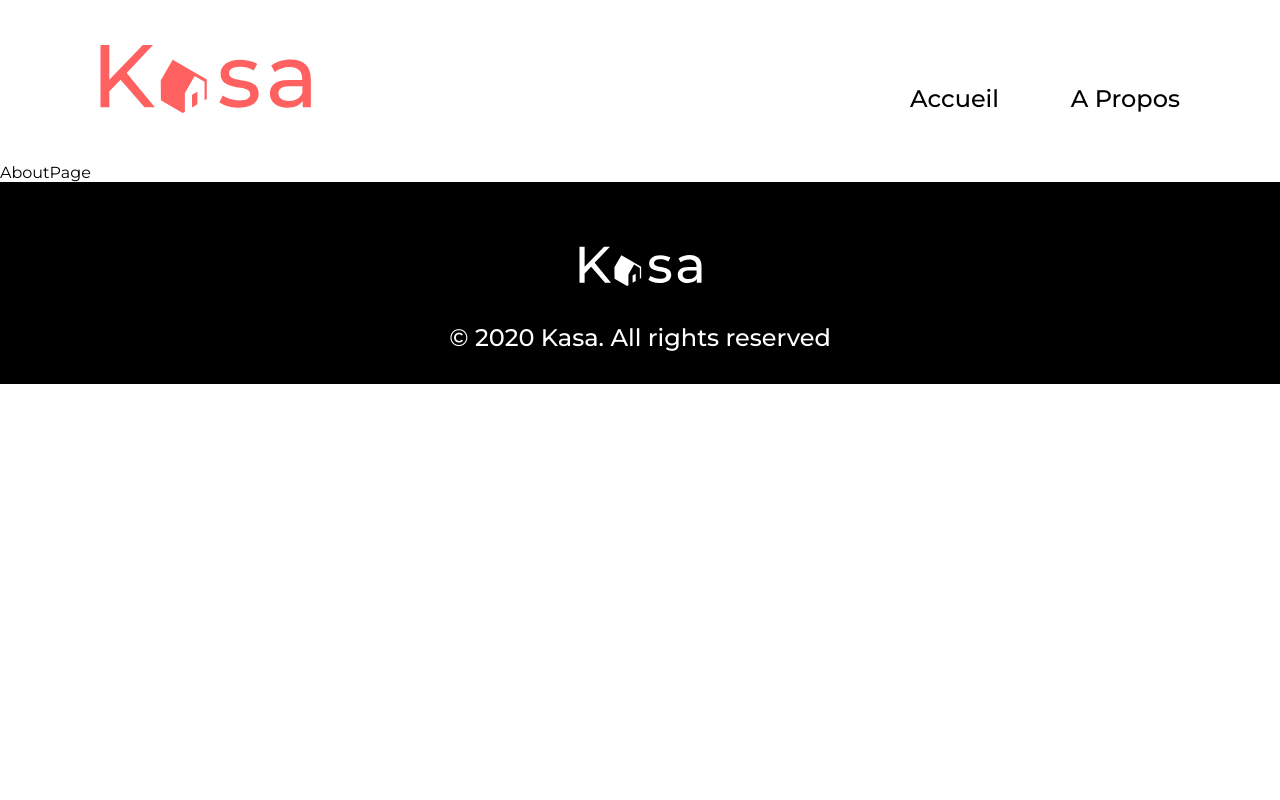
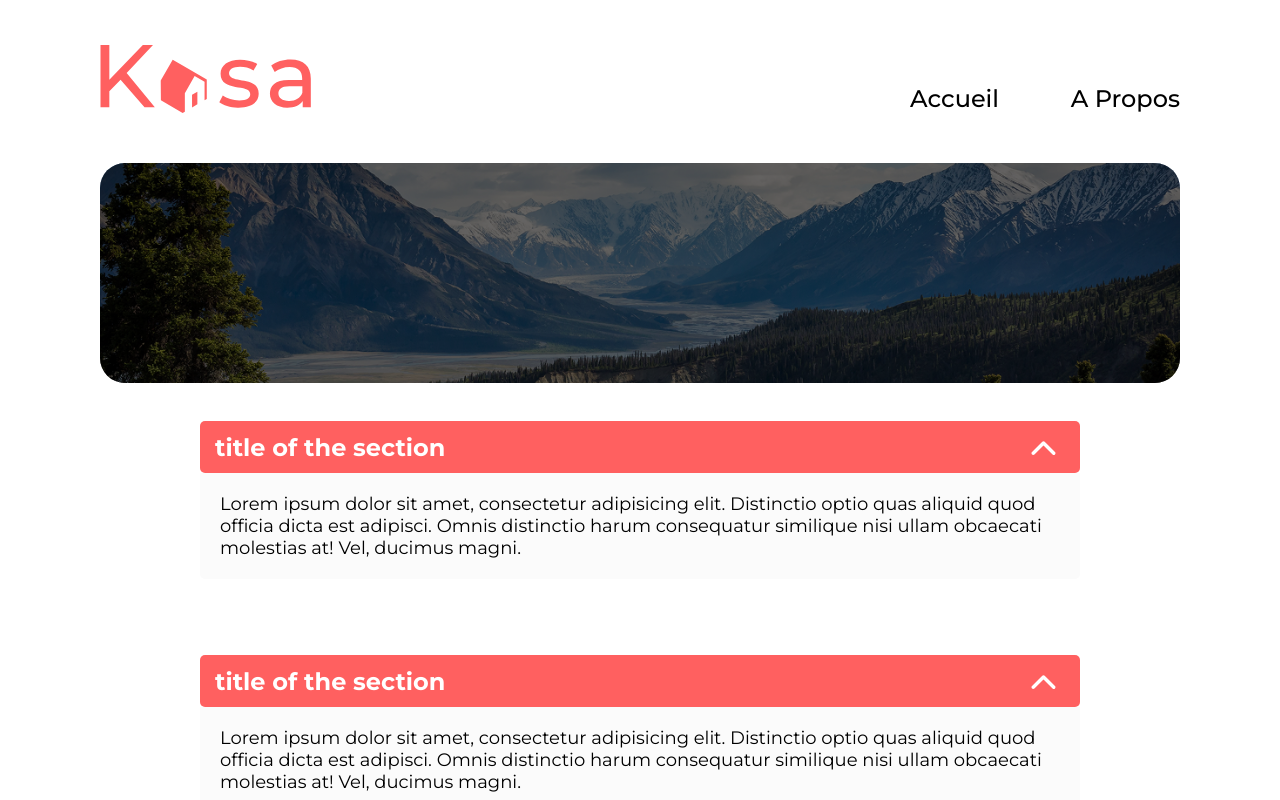
Before and after one commit to JulienDevFront/kasa, a React (Vite) app: page /about in a window 1280 px wide. Shown: the top 800 px of the page. Built offline with nearby package versions, Linux system fonts and the light colour scheme.

Commit message:
Add of the AboutSection component and create UX of the AboutPage

```diff
--- /dev/null
+++ b/src/components/AboutSection.jsx
@@ -0,0 +1,13 @@
+import style from './AboutSection.module.scss';
+
+export default function AboutSection({titleSection, textSection}){
+    return (
+        <section className={style.AboutSection}>
+            <div>
+                <h2>{titleSection}</h2>
+                <img src="./src/assets/images/icons/arrow-dropdown-24px.svg" alt={`Open to the descrition of ${titleSection}`} />
+            </div>
+            <p>{textSection}</p>
+        </section>
+    )
+}
--- /dev/null
+++ b/src/components/AboutSection.module.scss
@@ -0,0 +1,31 @@
+@use '../assets/styles/utils/colors.scss' as colors;
+@use '../assets/styles/utils/font-sizes.scss' as sizes;
+@use '../assets/styles/utils/font-titles.scss' as font-titles;
+@use 'sass:map';
+
+.AboutSection {
+    padding: 38px 200px;
+    div {
+        display: flex;
+        justify-content: space-between;
+        align-items: center;
+        padding: 10px 20px 10px 15px;
+        border-radius: 5px;
+        background-color: colors.$primary;
+        h2 {
+            font-weight: 700;
+            font-size: map.get(font-titles.$title-desktop, '/about-sections');
+            color: map.get(colors.$monochrome, '100');
+
+        }
+        img{}
+    }
+    p {
+        padding: 20px;
+        border-bottom-left-radius: 5px;
+        border-bottom-right-radius: 5px;
+        background-color: map.get(colors.$monochrome, '200');
+        font-weight: 400;
+        font-size: sizes.$font-md;
+    }
+}
--- a/src/components/HeroHeader.jsx
+++ b/src/components/HeroHeader.jsx
@@ -1,10 +1,10 @@
 import style from './HeroHeader.module.scss';
 
-export default function HeroHeader({imgPath}){
+export default function HeroHeader({title = null, imgPath}){
     return (
         <aside className={style.HeroHeader}>
             <img src={`./src/assets/images/pictures/${imgPath}`} alt='Picture of the HeroHeader component'/>
-            <h1>Chez vous, partout et ailleurs</h1>
+            <h1>{title}</h1>
         </aside>
     );
 };
--- a/src/pages/AboutPage.jsx
+++ b/src/pages/AboutPage.jsx
@@ -1,7 +1,15 @@
 import style from './AboutPage.module.scss';
+import HeroHeader from '../components/HeroHeader.jsx';
+import AboutSection from '../components/AboutSection.jsx';
 
 export default function AboutPage() {
     return (
-        <p className={style}>AboutPage</p>
+        <main className={style.AboutPage}>
+            <HeroHeader title={null} imgPath='mountainRiver.jpg'/>
+            <AboutSection titleSection='title of the section' textSection='Lorem ipsum dolor sit amet, consectetur adipisicing elit. Distinctio optio quas aliquid quod officia dicta est adipisci. Omnis distinctio harum consequatur similique nisi ullam obcaecati molestias at! Vel, ducimus magni.'/>
+            <AboutSection titleSection='title of the section' textSection='Lorem ipsum dolor sit amet, consectetur adipisicing elit. Distinctio optio quas aliquid quod officia dicta est adipisci. Omnis distinctio harum consequatur similique nisi ullam obcaecati molestias at! Vel, ducimus magni.'/>
+            <AboutSection titleSection='title of the section' textSection='Lorem ipsum dolor sit amet, consectetur adipisicing elit. Distinctio optio quas aliquid quod officia dicta est adipisci. Omnis distinctio harum consequatur similique nisi ullam obcaecati molestias at! Vel, ducimus magni.'/>
+            <AboutSection titleSection='title of the section' textSection='Lorem ipsum dolor sit amet, consectetur adipisicing elit. Distinctio optio quas aliquid quod officia dicta est adipisci. Omnis distinctio harum consequatur similique nisi ullam obcaecati molestias at! Vel, ducimus magni.'/>
+        </main>
     );
 };
--- a/src/pages/AboutPage.module.scss
+++ b/src/pages/AboutPage.module.scss
@@ -0,0 +1,5 @@
+.AboutPage {
+    display: flex;
+    flex-direction: column;
+    flex: 1;
+}
--- a/src/pages/HomePage.jsx
+++ b/src/pages/HomePage.jsx
@@ -7,7 +7,7 @@ export default function HomePage() {
 
     return (
         <div className={style.HomePage}>
-            <HeroHeader imgPath='rockyBeach.jpg' />
+            <HeroHeader title='Chez vous, partout et ailleurs' imgPath='rockyBeach.jpg' />
             <main>
                 <HouseCard houseTitle='Name of the house' houseImg='null' houseLink='/housing/id'/>
                 <HouseCard houseTitle='Name of the house' houseImg='null' houseLink='/housing/id'/>
```
Also changed, not shown: src/assets/images/icons/arrow-dropdown-24px.svg (added).
